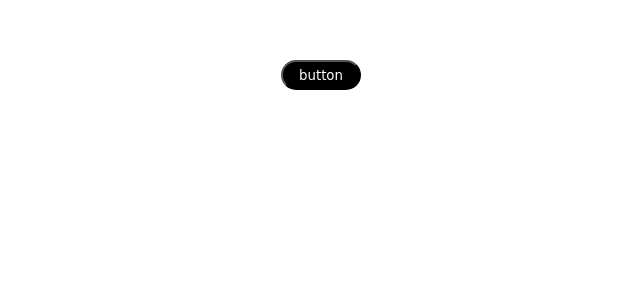
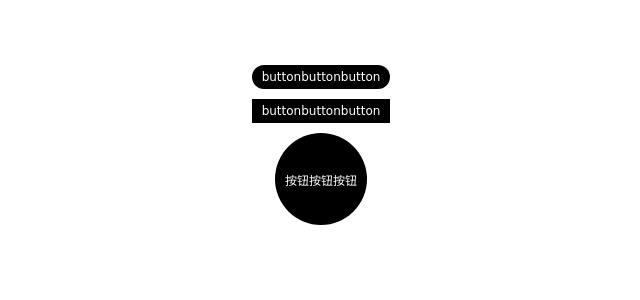
Before and after one commit to h-sina/sina-ui, a Vue app: page / in a window 1280 px wide. Shown: the top 300 px of the page, without its empty margins (319-959 px from the left). Built offline with nearby package versions, Linux system fonts and the light colour scheme; the HTML template or start-up script is replaced by a standard one.

Commit message:
v1.0.5
按钮UI

```diff
--- a/packages/NButton.vue
+++ b/packages/NButton.vue
@@ -1,6 +1,6 @@
 <template>
   <div>
-    <button class="bt" @click="ck" ref="myRef">{{msg}}</button>
+    <button v-bind:disabled="disabled" class="bt" @click="ck" ref="myRef">{{msg}}</button>
   </div>
 </template>
 
@@ -12,37 +12,60 @@ export default defineComponent({
   props: {
     msg: {
       type: String,
-      required: true,
     },
-    type: {
-      type: String,
-      required: true,
+    shape: {
+      shape: String,
     },
     color: {
       type: String,
-      required: true,
+    },
+    disabled: {
+      disabled: String,
+      default: false,
+    },
+    size: {
+      disabled: String,
+      default: 'medium',
     }
   },
   emits: ['click'],
   setup (props, actions) {
     const myRef = ref(null);
     const msg = ref(props.msg);
+    const disabled = ref(props.disabled);
     const ck = () => {
       actions.emit('click')
     }
     onMounted(() => {
-      console.log(`msg`, props.msg);
-      if (props.type) {
-        myRef.value.style.borderRadius = '20px';
+      if (props.shape) {
+        if (props.shape === 'circle') {
+          myRef.value.style.height = myRef.value.offsetWidth + 'px';
+          myRef.value.style.borderRadius = '50%';
+        } else if (props.shape === 'round') {
+          myRef.value.style.borderRadius = '20px';
+        } else {
+          console.log(`error:`, 'shape值错误');
+        }
       }
       if (props.color) {
         myRef.value.style.color = props.color;
+      }
+      if (props.size === 'small') {
+        myRef.value.style.width = myRef.value.offsetWidth / 5 * 4 + 'px';
+        myRef.value.style.height = myRef.value.offsetHeight / 5 * 4 + 'px';
+        console.log(myRef.value.style.fontSize)
+        // myRef.value.style.fontSize = (myRef.value.style.fontSize * 2) + 'px';
+      } else if (props.size === 'medium') {
+
+      } else if (props.size === 'large') {
+
       }
     })
     return {
       msg,
       myRef,
       ck,
+      disabled,
     }
   }
 })
@@ -50,12 +73,16 @@ export default defineComponent({
 
 <style scoped>
 .bt {
-  width: 80px;
-  height: 30px;
+  padding: 5px 10px;
+  margin: 5px;
   background-color: black;
   color: white;
-  /* border-radius: 3px; */
-  font-family: Comic Sans MS, Tahoma, Arial, "Heiti SC", "Microsoft YaHei",
-    "WenQuanYi Micro Hei";
+  font-family: Comic Sans MS, Tahoma, Arial, "黑体";
+  cursor: pointer;
+  border: 0;
+  font-size: 12px;
+}
+.bt:hover {
+  background-color: #353232;
 }
 </style>
--- a/src/App.vue
+++ b/src/App.vue
@@ -1,7 +1,11 @@
 <template>
-  <n-button msg="button" @click="ck" color="white" type="round"></n-button>
+  <n-button msg="buttonbuttonbutton" disabled="true" @click="ck" color="white" shape="round"></n-button>
   <!-- <n-input></n-input> -->
   <!-- <H></H> -->
+
+  <n-button msg="buttonbuttonbutton" @click="ck" color="white"></n-button>
+
+  <n-button msg="按钮按钮按钮" @click="ck" color="white" shape="circle"></n-button>
 </template>
 
 <script>
```
